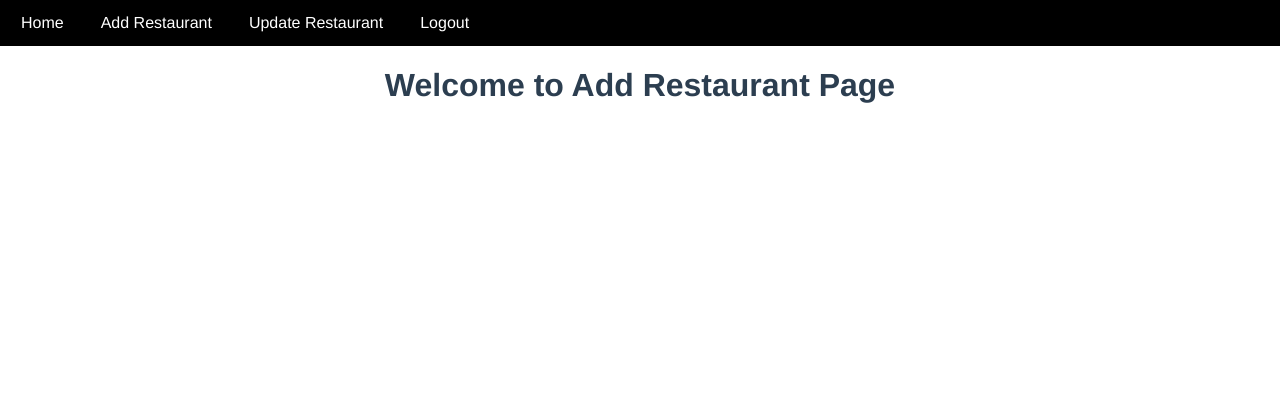
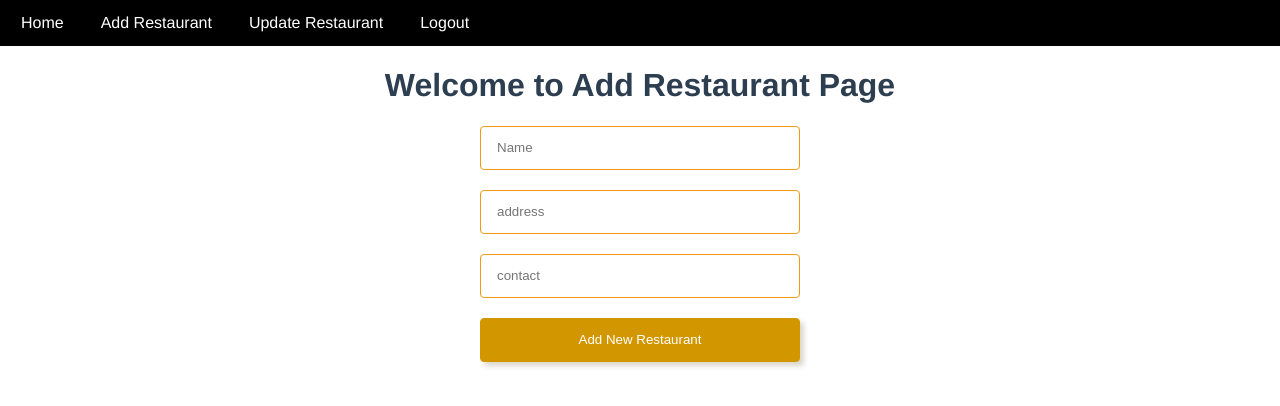
Before and after one commit to thearakim68/Restaurant-Management, a Vue app: page /add in a window 1280 px wide. Shown: the top 406 px of the page. Built offline with nearby package versions, Linux system fonts and the light colour scheme; sample sign-in values are in the browser's storage.

Commit message:
Add Restaurant Feature

```diff
--- a/src/App.vue
+++ b/src/App.vue
@@ -37,7 +37,7 @@ body {
     .logo {
         width: 100px;
     }
-    input {
+    .login input, .register input, .add input {
         width: 300px;
         height: 40px;
         padding-left: 16px;
@@ -48,7 +48,7 @@ body {
         margin-left: auto;
         margin-right: auto;
     }
-    .card-register button {
+    .card-register button, .add button {
         width: 320px;
         height: 44px;
         border-radius: 4px;
--- a/src/components/Add.vue
+++ b/src/components/Add.vue
@@ -2,6 +2,12 @@
 <template>
     <Header />
     <h1>Welcome to Add Restaurant Page</h1>
+    <form action="" class="add">
+        <input type="text" name="name" placeholder="Name" v-model="restaurant.name">
+        <input type="text" name="address" placeholder="address" v-model="restaurant.address">
+        <input type="text" name="contact" placeholder="contact" v-model="restaurant.contact">
+        <button type="button" v-on:click="addRestaurant">Add New Restaurant</button>
+    </form>
 </template>
 <script>
     import Header from "./Header.vue"
@@ -9,6 +15,21 @@
           name: "Add",
           components: {
               Header
+          },
+          data() {
+            return {
+                restaurant: {
+                    name: "",
+                    address: "",
+                    contact: ""
+                }
+            }
+          },
+          methods: {
+            addRestaurant()
+                {
+                    console.warn(this.restaurant)
+                }
           },
           mounted() {
               let user = localStorage.getItem("user-info");
--- a/src/components/Home.vue
+++ b/src/components/Home.vue
@@ -1,10 +1,25 @@
 <template>
     <Header />
     <h1>Hello {{ name }}, Welcome on Homepage</h1>
+    <table border="1px">
+        <tr>
+            <td>ID</td>
+            <td>Name</td>
+            <td>Contact</td>
+            <td>Address</td>
+        </tr>
+        <tr v-for="item in restaurant" :key="item.id">
+            <td>{{ item.id }}</td>
+            <td>{{ item.name }}</td>
+            <td>{{ item.contact }}</td>
+            <td>{{ item.address }}</td>
+        </tr>
+    </table>
 </template>
 
 <script>
     import Header from './Header.vue';
+    import axios from 'axios';
     export default {
         name: 'Home',
         components: {
@@ -12,19 +27,29 @@
         },
         data() {
             return {
-                name: ""
+                name: "",
+                restaurant: [],
             }
         },
-        mounted() {
+        async mounted() {
             let user = localStorage.getItem('user-info');
             this.name = JSON.parse(user).name;
             if(!user) {
                 this.$router.push({name: "SignUp"})
             }
-        }
+            let result = await axios.get("http://localhost:3000/restsurant");
+            console.warn(result);
+            this.restaurant = result.data;
+        },
     }
 </script>
 
 <style>
-
+    table {
+        margin: auto;
+    }
+    td {
+        width: 300px;
+        height: 40px;
+    }
 </style>
```
